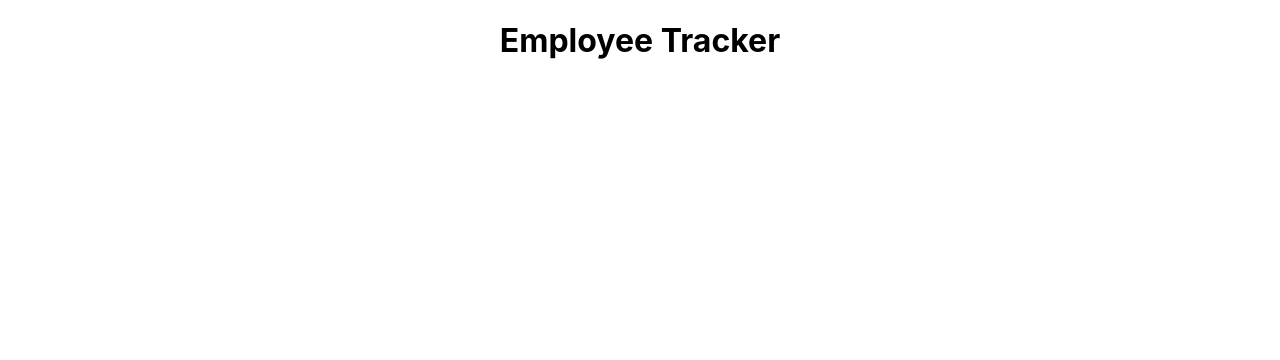
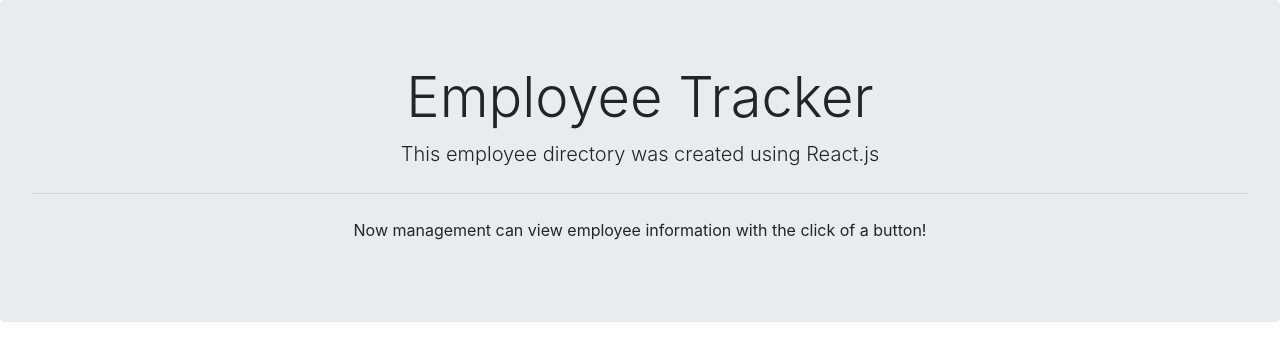
Before and after one commit to ghudson46/react-employee-tracker, a React (Create React App) app in the folder employee-tracker/: page / in a window 1280 px wide. Shown: the top 360 px of the page. Built offline with nearby package versions, Linux system fonts and the light colour scheme.

Commit message:
created a jumbotron using bootstrap

```diff
--- a/employee-tracker/package.json
+++ b/employee-tracker/package.json
@@ -6,8 +6,11 @@
     "@testing-library/jest-dom": "^5.11.5",
     "@testing-library/react": "^11.1.0",
     "@testing-library/user-event": "^12.1.10",
+    "bootstrap": "^4.5.3",
     "react": "^17.0.1",
+    "react-bootstrap": "^1.4.0",
     "react-dom": "^17.0.1",
+    "react-router-dom": "^5.2.0",
     "react-scripts": "4.0.0",
     "web-vitals": "^0.2.4"
   },
--- a/employee-tracker/src/App.js
+++ b/employee-tracker/src/App.js
@@ -1,11 +1,20 @@
-import './App.css';
+import { BrowserRouter as Router, Route } from "react-router-dom";
+// CSS
+import "./App.css";
+// COMPONENTS
+import NavBar from "./components/Navbar";
+import Jumbotron from "./components/Jumbotron";
+import Container from "./components/Container";
+import Footer from "./components/Footer";
 
+// APP
 function App() {
   return (
-    <div className="App">
-     <h1>Employee Tracker</h1>
-    </div>
+    <>
+      <Jumbotron />
+    </>
   );
 }
 
+// EXPORT
 export default App;
--- /dev/null
+++ b/employee-tracker/src/components/Jumbotron.js
@@ -0,0 +1,15 @@
+import React from 'react'
+import { Link } from 'react-router-dom'
+
+function Jumbotron() {
+    return (
+    <div className="jumbotron" style={{textAlign: 'center'}}>
+        <h1 className="display-4">Employee Tracker</h1>
+            <p className="lead">This employee directory was created using React.js</p>
+            <hr className="my-4" />
+            <p>Now management can view employee information with the click of a button!</p>
+    </div>
+    )
+}
+
+export default Jumbotron
--- a/employee-tracker/src/index.js
+++ b/employee-tracker/src/index.js
@@ -2,6 +2,7 @@
 import ReactDOM from 'react-dom';
 import './index.css';
 import App from './App';
+import "bootstrap/dist/css/bootstrap.min.css";
 
 ReactDOM.render(
     <App />,
```
Also changed, not shown: employee-tracker/src/components/Button.js (added), employee-tracker/src/components/Container.js (added), employee-tracker/src/components/Footer.js (added), employee-tracker/src/components/Item.js (added), employee-tracker/src/components/List.js (added), employee-tracker/src/components/Navbar.js (added), 1 other file (tests, documents, lock files or other folders).
